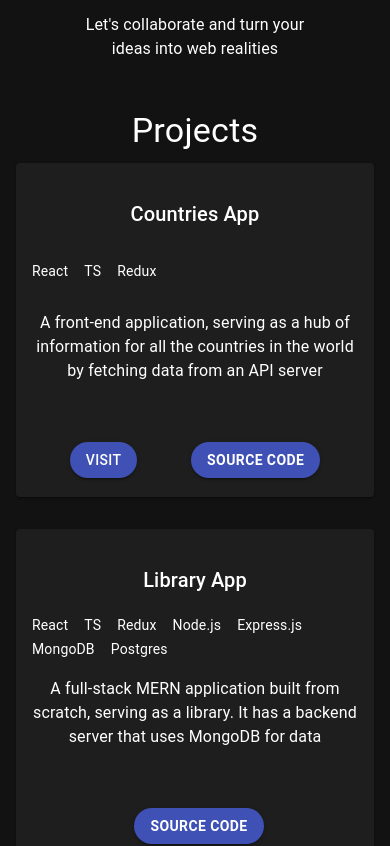
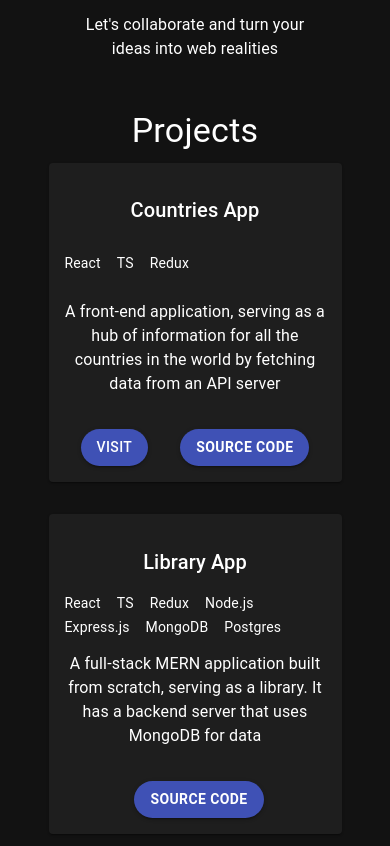
Before and after one commit to Tipu1996/Portfolio, a React (Vite) app: page / in a window 390 px wide. Shown: the part 864-1710 px from the top of the page. Built offline with nearby package versions, Linux system fonts and the light colour scheme.

Commit message:
redesigned project cards to be more responsive

```diff
--- a/src/components/Projects.jsx
+++ b/src/components/Projects.jsx
@@ -46,6 +46,7 @@ const skills = [
 	"MongoDB",
 	"Postgres",
 ];
+
 const projects = [
 	{
 		name: "Countries App",
@@ -75,7 +76,14 @@ const projects = [
 
 const renderProjectCards = () => {
 	return projects.map((project, index) => (
-		<Grid item {...gridItemStyle} key={index}>
+		<Grid
+			item
+			{...gridItemStyle}
+			key={index}
+			justifyContent={"center"}
+			xs={10}
+			md={4}
+		>
 			<Card>
 				<CardContent>
 					<Typography {...headerStyle}>{project.name}</Typography>
@@ -110,7 +118,7 @@ const Projects = () => {
 			</Container>
 			<Container>
 				{/** this container replaces the very long Container commented out below */}
-				<Grid container spacing={4}>
+				<Grid container spacing={4} justifyContent={"center"}>
 					{renderProjectCards()}
 				</Grid>
 			</Container>
```
